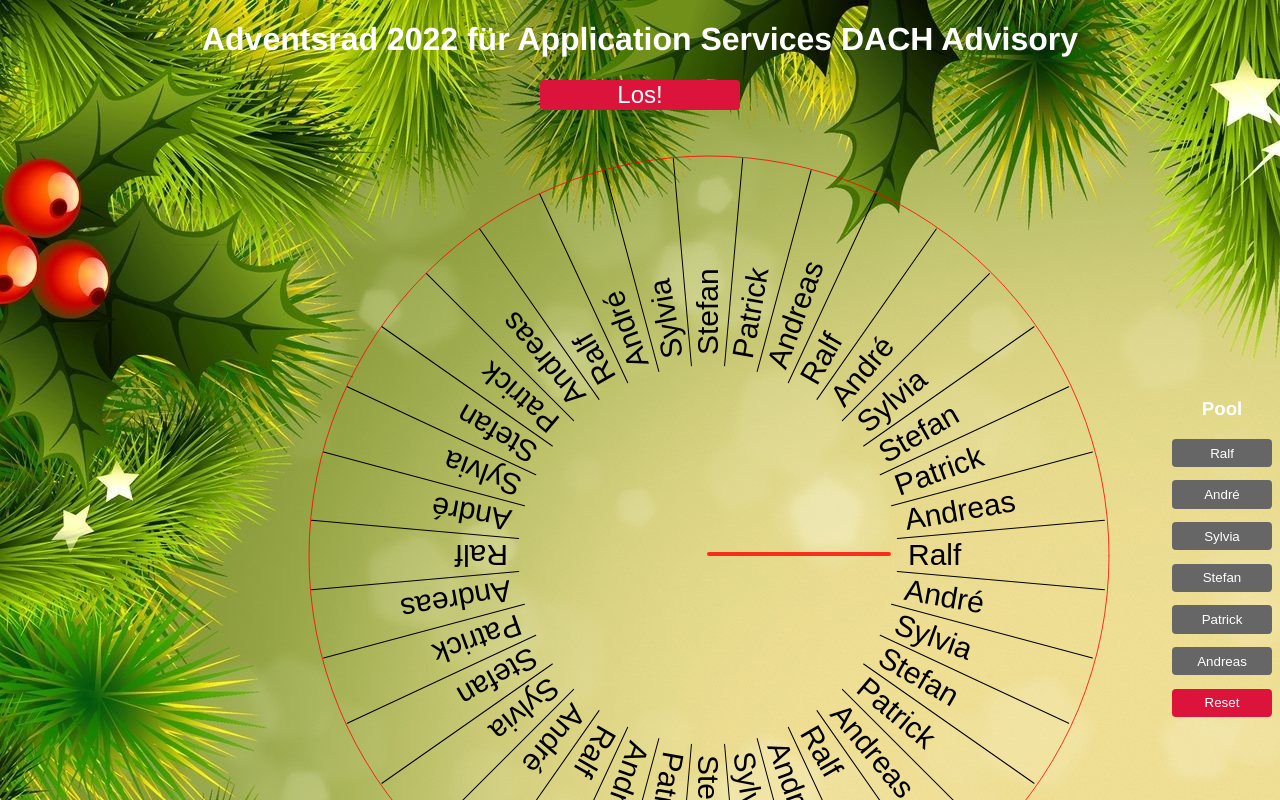
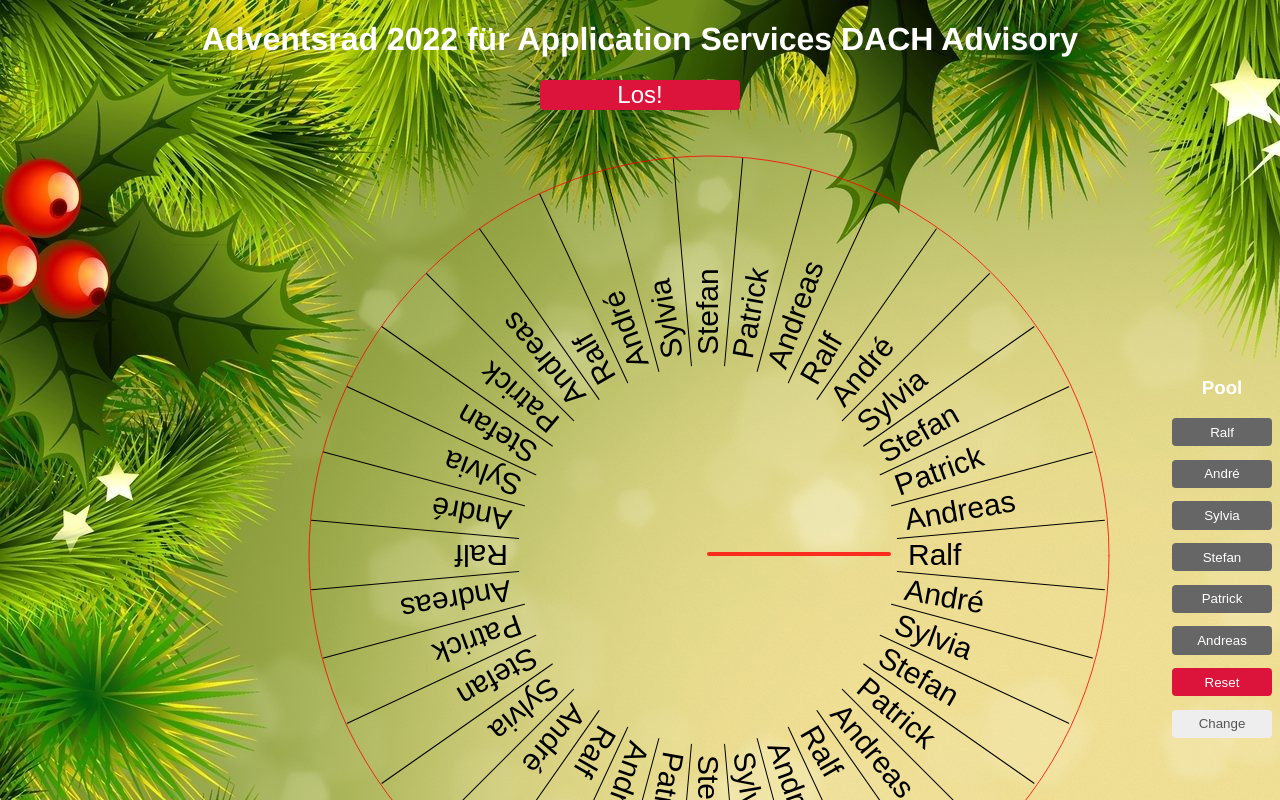
Before and after one commit to csharpparadise/adventsrad, an Angular app: page / in a window 1280 px wide. Shown: the top 800 px of the page. Built offline with nearby package versions, Linux system fonts and the light colour scheme.

Commit message:
intro of editTeamMates component

```diff
--- a/src/app/app.module.ts
+++ b/src/app/app.module.ts
@@ -3,11 +3,12 @@ import { BrowserModule } from '@angular/platform-browser';
 
 import { AppComponent } from './app.component';
 import { MatesComponent } from './components/mates/mates.component';
+import { EditMatesComponent } from './components/edit-mates/edit-mates.component';
 
 @NgModule({
   declarations: [
     AppComponent,
-    MatesComponent
+    MatesComponent, EditMatesComponent
   ],
   imports: [
     BrowserModule
--- /dev/null
+++ b/src/app/components/edit-mates/edit-mates.component.html
@@ -0,0 +1 @@
+<p>edit-mates works!</p>
--- /dev/null
+++ b/src/app/components/edit-mates/edit-mates.component.ts
@@ -0,0 +1,15 @@
+import { Component, OnInit } from '@angular/core';
+
+@Component({
+  selector: 'app-edit-mates',
+  templateUrl: './edit-mates.component.html',
+  styleUrls: ['./edit-mates.component.css']
+})
+export class EditMatesComponent implements OnInit {
+
+  constructor() { }
+
+  ngOnInit(): void {
+  }
+
+}
--- a/src/app/components/mates/mates.component.css
+++ b/src/app/components/mates/mates.component.css
@@ -15,3 +15,15 @@ button {
 button.reset {
     background-color: crimson;
 }
+
+.changeMates {
+    background-color: #eee;
+    color: #555;
+}
+
+.changeForm{
+    position: absolute;
+    top: 50px;
+    left: 100px;
+    visibility: hidden;
+}
--- a/src/app/components/mates/mates.component.html
+++ b/src/app/components/mates/mates.component.html
@@ -1,3 +1,9 @@
 <h3>Pool</h3>
 <button *ngFor="let member of members" (click)="won(member)">{{member}}</button>
 <button class="reset" (click)="reset()">Reset</button>
+
+<button class="changeMates" onclick="editMateList()">Change</button>
+
+<div [ngStyle]="" class="changeForm">
+ <b>Neue Namen eingeben</b>
+</div>
--- a/src/app/components/mates/mates.component.ts
+++ b/src/app/components/mates/mates.component.ts
@@ -40,4 +40,9 @@ export class MatesComponent implements OnInit {
 
     this.onMatelistChanged.emit();
   }
+
+  editMateList() {
+
+  }
+
 }
```
Also changed, not shown: src/app/components/edit-mates/edit-mates.component.css (added).
